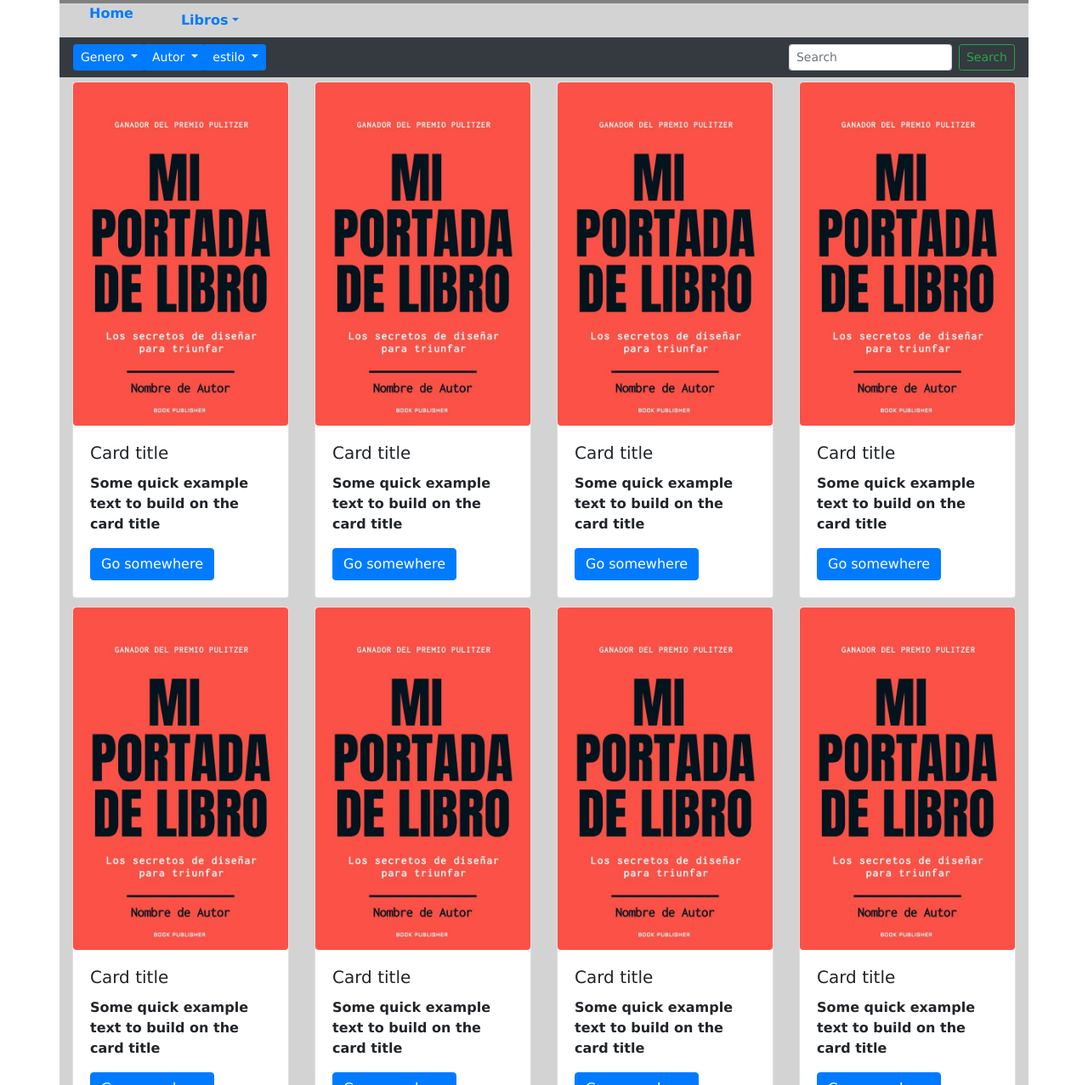
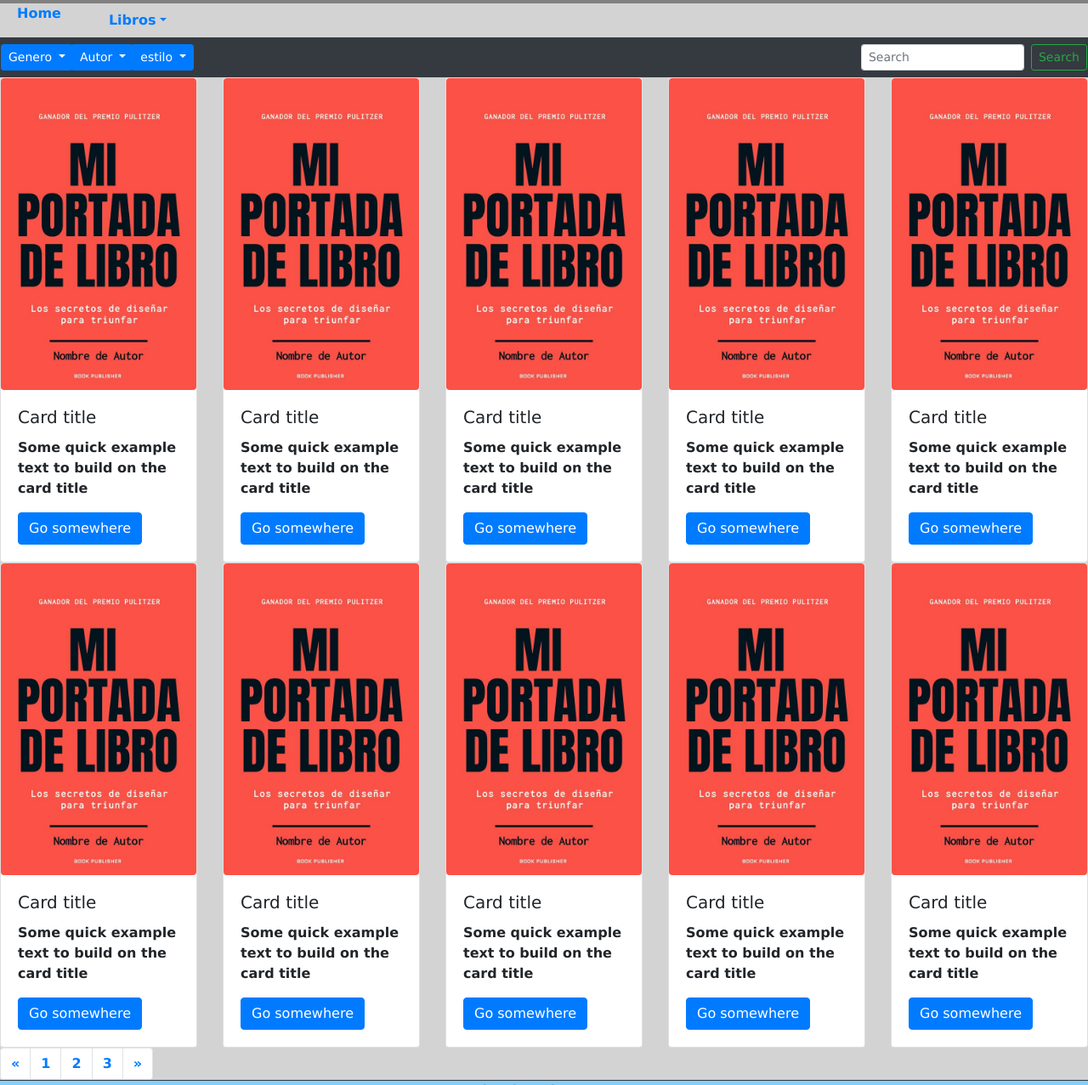
Before and after one commit to PrendeLume/Biblioteca, a website: page LIBROS/Buscador.html in a window 1280 px wide. Shown: the part 101-1378 px from the top of the page at 85% size. Drawn offline with nearby package versions, Linux system fonts and the light colour scheme.

```diff
--- a/LIBROS/Buscador.html
+++ b/LIBROS/Buscador.html
@@ -13,7 +13,7 @@
 </head>
 
 <body>
-  <main class="container gris-claro">
+  <main class="container-flex gris-claro">
     <header class="row">
       <section class="col">
         <section class="row gris-titulo">
@@ -81,7 +81,17 @@
             </div>
           </nav>
         </article>
-        <section class="row  separacion">
+        <section class="row">
+          <article class="col gris-claro">
+            <div class="card">
+              <img src="IMG/ejemplo.jpg" alt="Libro" class="card-img-top rounded">
+              <div class="card-body">
+                <h5 class="card-title">Card title</h5>
+                <p class="card-text">Some quick example text to build on the card title</p>
+                <a href="#" class="btn btn-primary">Go somewhere</a>
+              </div>
+            </div>
+          </article>
           <article class="col gris-claro">
             <div class="card">
               <img src="IMG/ejemplo.jpg" alt="Libro" class="card-img-top rounded">
@@ -123,7 +133,17 @@
             </div>
           </article>
         </section>
-        <section class="row  separacion">
+        <section class="row">
+          <article class="col gris-claro">
+            <div class="card">
+              <img src="IMG/ejemplo.jpg" alt="Libro" class="card-img-top rounded">
+              <div class="card-body">
+                <h5 class="card-title">Card title</h5>
+                <p class="card-text">Some quick example text to build on the card title</p>
+                <a href="#" class="btn btn-primary">Go somewhere</a>
+              </div>
+            </div>
+          </article>
           <article class="col gris-claro">
             <div class="card">
               <img src="IMG/ejemplo.jpg" alt="Libro" class="card-img-top rounded">
```
Also changed, not shown: index.html (+2 -2 lines), login.html (+3 -3 lines).
